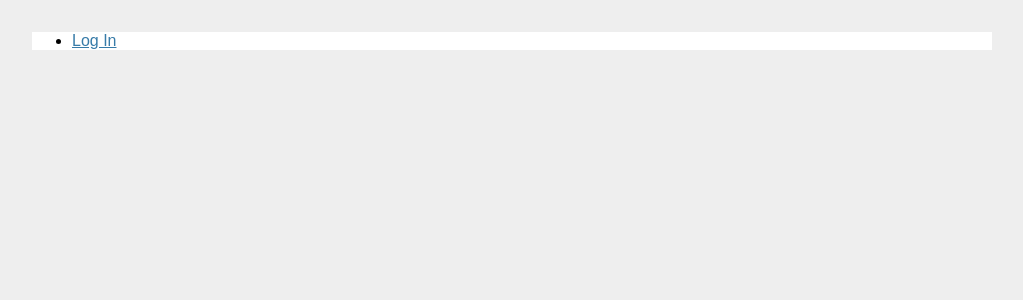
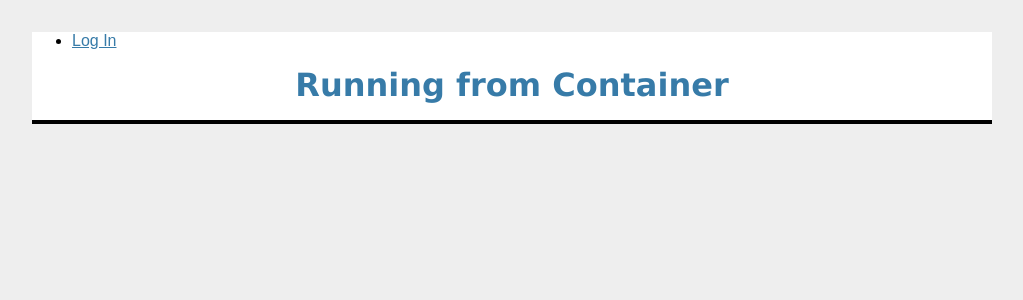
Before and after one commit to abikouo/webapp_pyflask_demo, a Flask app: page / in a window 1280 px wide. Shown: the top 300 px of the page, without its empty margins (128-1151 px from the left). Run offline with Flask 2, Linux system fonts and the light colour scheme; parts of the project's set-up code (start-up, migrations or seed data) failed here and were passed over.

Commit message:
update head.html

```diff
--- a/pyapp/templates/head.html
+++ b/pyapp/templates/head.html
@@ -15,8 +15,10 @@
 <body>
   {% if g.host %}
   <center><h1 style="font-family:verdana;">{{ g.host }}</h1></center>
+  {% else %}
+  <center><h1 style="font-family:verdana;">Running from Container</h1></center>
+  {% endif %}
   <hr style="height:4px;border-width:0;color:black;background-color:black">
-  {% endif %}
   {% if g.time %}
   <center><h1 style="font-size: 22px">DB Response time<h1 style="font-family:verdana;font-size: 22px;color:green">{{ g.time }}</h1></h1></center>
   <hr style="height:4px;border-width:0;color:black;background-color:black">
```
